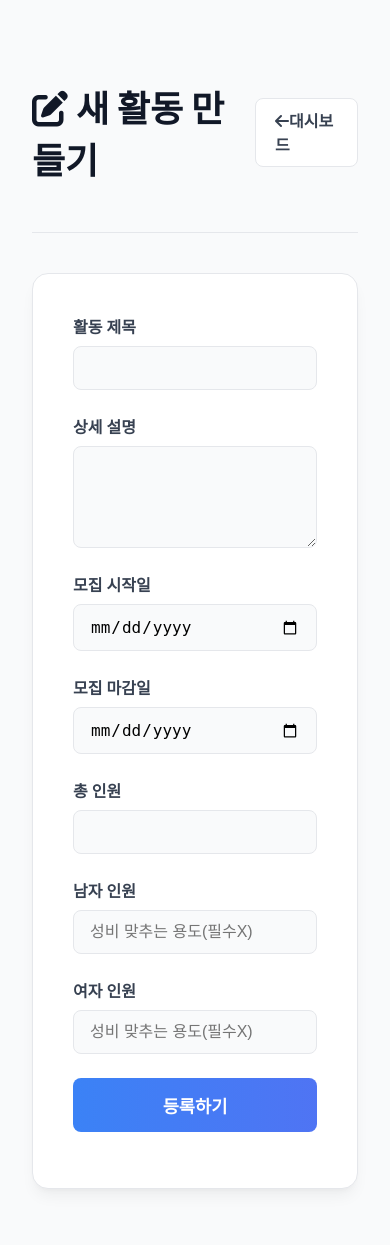
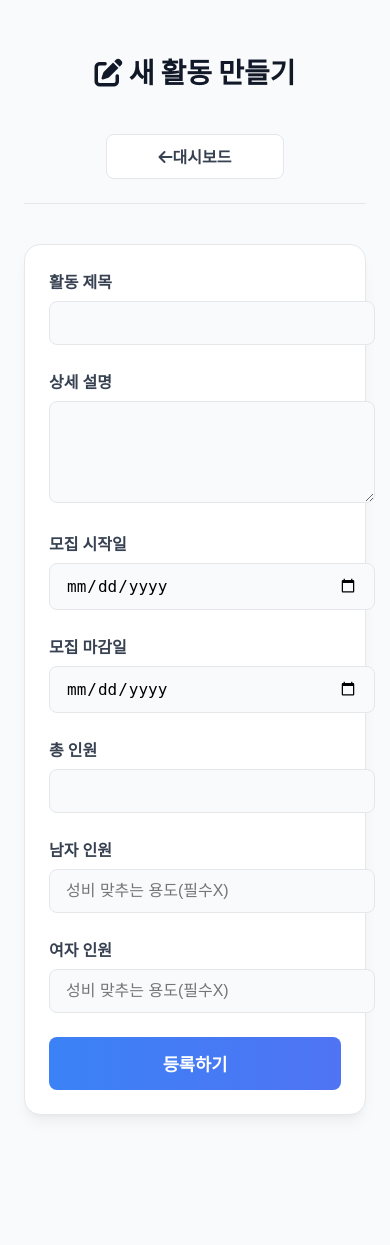
Before and after one commit to JungGyul/s-angel, a Django app: page /applications/create/ in a window 390 px wide. After the commit the page ends 1117 px from the top, so only its background shows below. Run offline with Django 5.2, Linux system fonts and the light colour scheme; the visitor is signed in with stand-in values (Sample User, id 1); parts of the project's set-up code (start-up, migrations or seed data) failed here and were passed over; some libraries are stand-ins or nearby versions.

Commit message:
Fix: 모바일 환경개선 1차

```diff
--- a/s_angel/templates/applications/create_event.html
+++ b/s_angel/templates/applications/create_event.html
@@ -1,5 +1,14 @@
 
 {% block content %}
+<!DOCTYPE html>
+<html lang="ko">
+<head>
+    <meta charset="UTF-8">
+    <title>의전 생성</title>
+
+    <meta name="viewport" content="width=device-width, initial-scale=1.0">
+
+    <link rel="stylesheet" href="https://cdnjs.cloudflare.com/ajax/libs/font-awesome/6.4.0/css/all.min.css">
 <style>
     /* 그라데이션 & 클린 테마 (admin_page와 동일) */
     :root {
@@ -110,8 +119,49 @@
         font-size: 0.875rem;
         margin-top: 0.25rem;
     }
+    /* style 태그 맨 아래에 있는 기존 @media 블록을 이 코드로 교체 */
+
+    @media (max-width: 768px) {
+        .form-container {
+            padding: 1.5rem 1rem;
+        }
+
+        .page-header {
+            flex-direction: column;
+            gap: 1.5rem;
+            align-items: center;
+            text-align: center;
+        }
+
+        .page-header h1 {
+            font-size: 1.75rem;
+        }
+
+        /* ▼▼▼ 이 부분을 추가/수정한 것입니다 ▼▼▼ */
+        .btn-dashboard {
+            width: 40%; /* 너비를 100%로 설정 */
+            justify-content: center; /* 아이콘과 텍스트를 가운데로 정렬 */
+        }
+        /* ▲▲▲ 여기까지 ▲▲▲ */
+
+        .form-card {
+            padding: 1.5rem;
+        }
+
+        .row > [class*="col-"] {
+            width: 100%;
+            flex: 0 0 100%;
+            max-width: 100%;
+            padding-left: 0;
+            padding-right: 0;
+        }
+
+        .btn-gradient {
+            width: 100%;
+        }
+    }
 </style>
-
+</head>
 <body class="form-body">
     <div class="form-container">
 
```
Also changed, not shown: s_angel/templates/applications/admin_page.html (+44 -2 lines), s_angel/templates/applications/dashboard.html (+10 -1 lines), s_angel/templates/applications/statistics.html (+10 -1 lines), s_angel/templates/applications/winners.html (+10 -1 lines).
